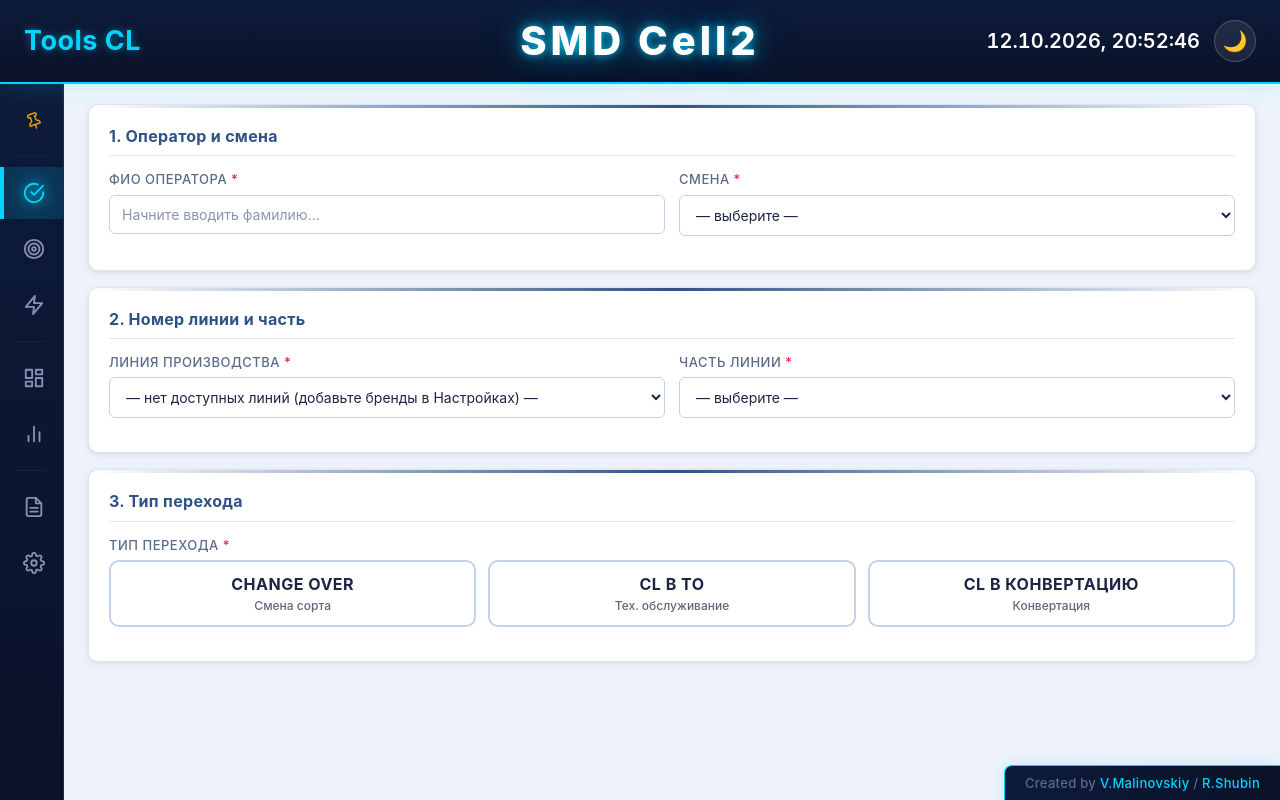
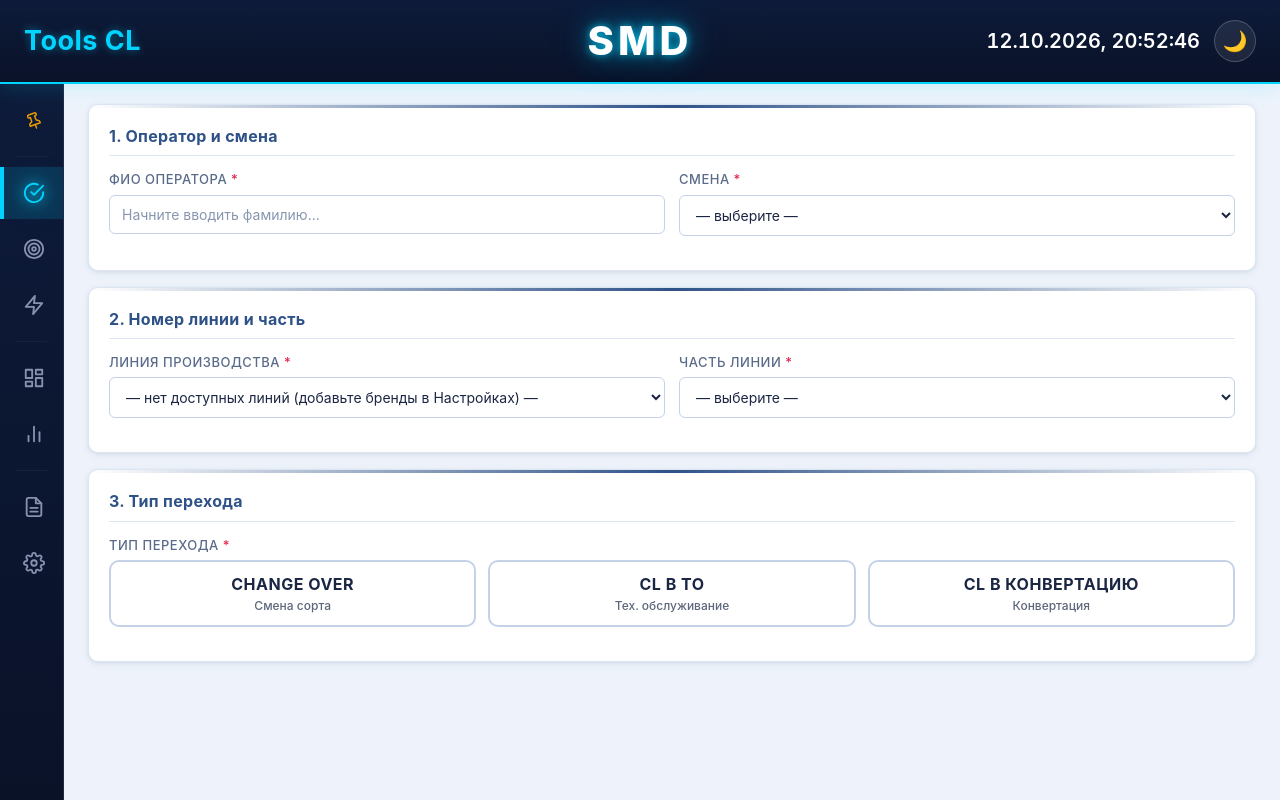
Before and after one commit to ValerkaMalinka1998/COCL, a plain HTML site: page index.html in a window 1280 px wide. Drawn offline with Linux system fonts and the light colour scheme.

Commit message:
Add files via upload

```diff
--- a/index.html
+++ b/index.html
@@ -20,7 +20,7 @@
 
 <header>
   <div class="header-left">Tools CL</div>
-  <div class="header-center">SMD Cell2</div>
+  <div class="header-center">SMD</div>
   <div class="header-right-wrap">
     <div class="header-right" id="headerDatetime"></div>
     <button type="button" class="theme-toggle" id="themeToggle" title="Переключить тему">
@@ -1848,9 +1848,9 @@
 
 <div class="toast" id="toast"></div>
 
-<footer class="site-footer">
+<!--<footer class="site-footer">
   Created by <span>V.Malinovskiy</span> / <span>R.Shubin</span>
-</footer>
+</footer>-->
 
 <script src="js/exceljs.min.js"></script>
 <script src="js/router.js"></script>
```
